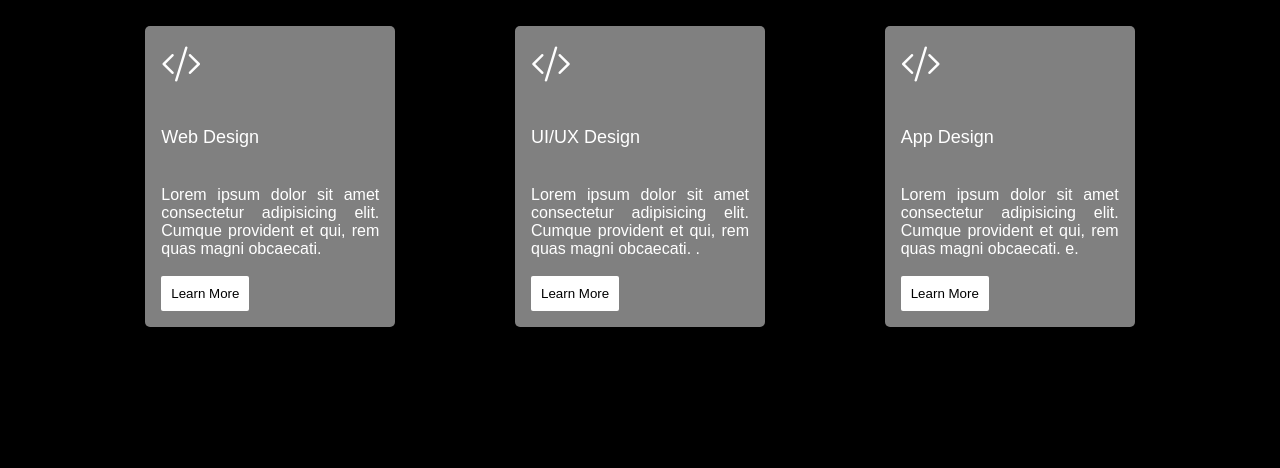
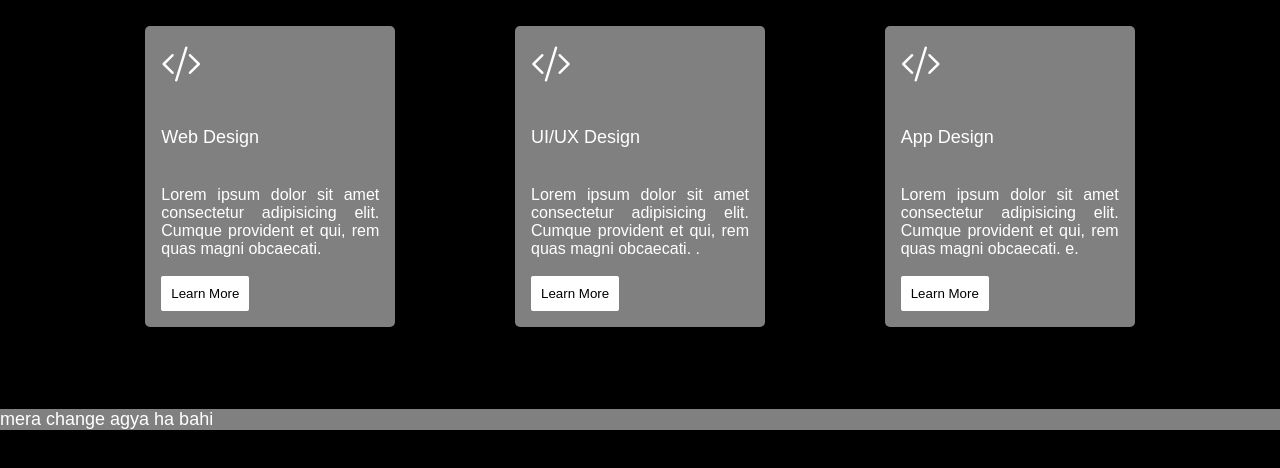
Before and after one commit to saadahsan2023/deswali-ibrary, a plain HTML site: page index.html in a window 1280 px wide. Drawn offline with nearby package versions, Linux system fonts and the light colour scheme; a web font is replaced by a local one.

Commit message:
Initial commit

```diff
--- a/index.html
+++ b/index.html
@@ -68,6 +68,10 @@
 
 
 
+    <h1> mera change agya ha bahi </h1>
+
+
+
 
 </body>
 
```
